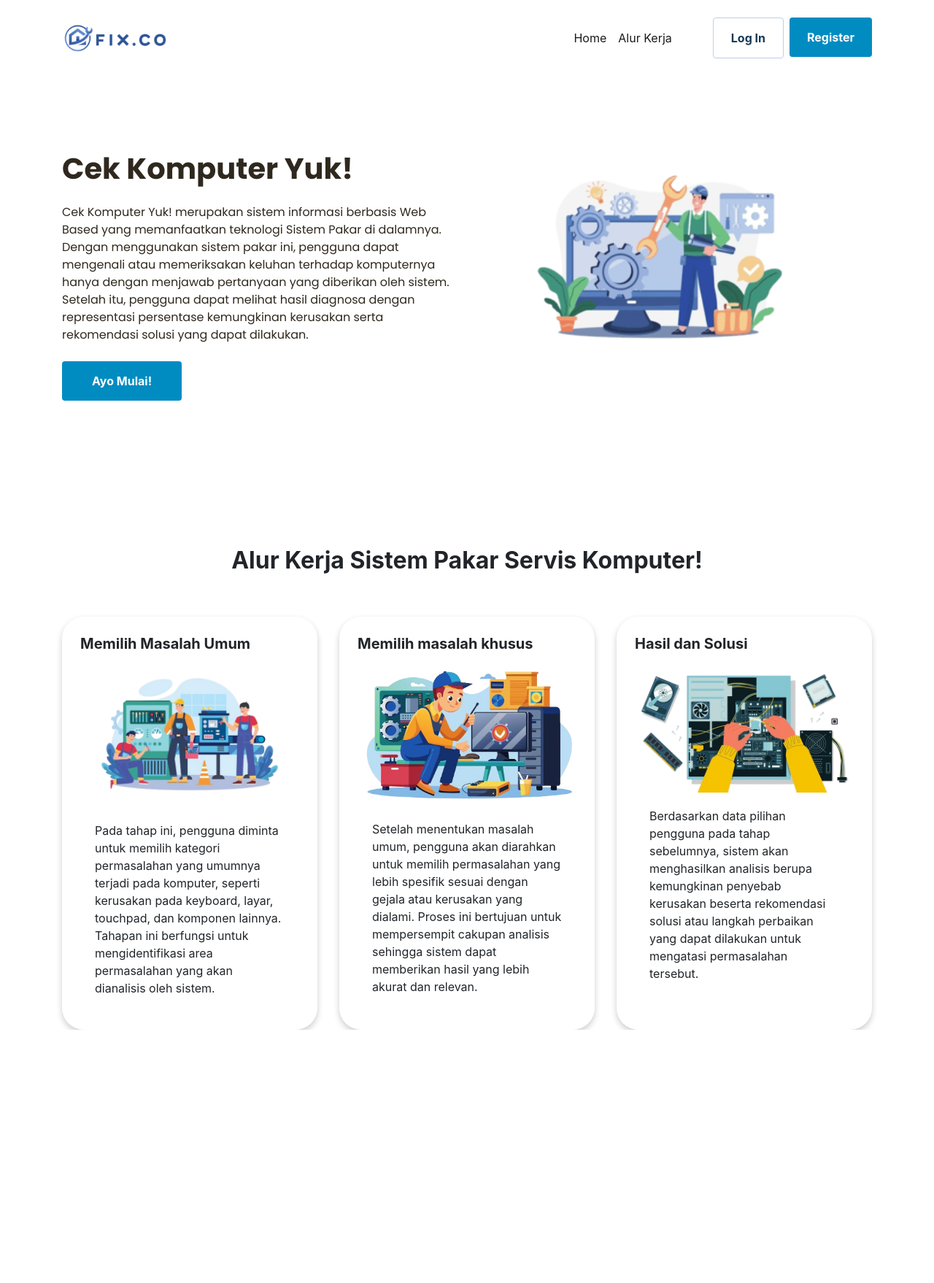
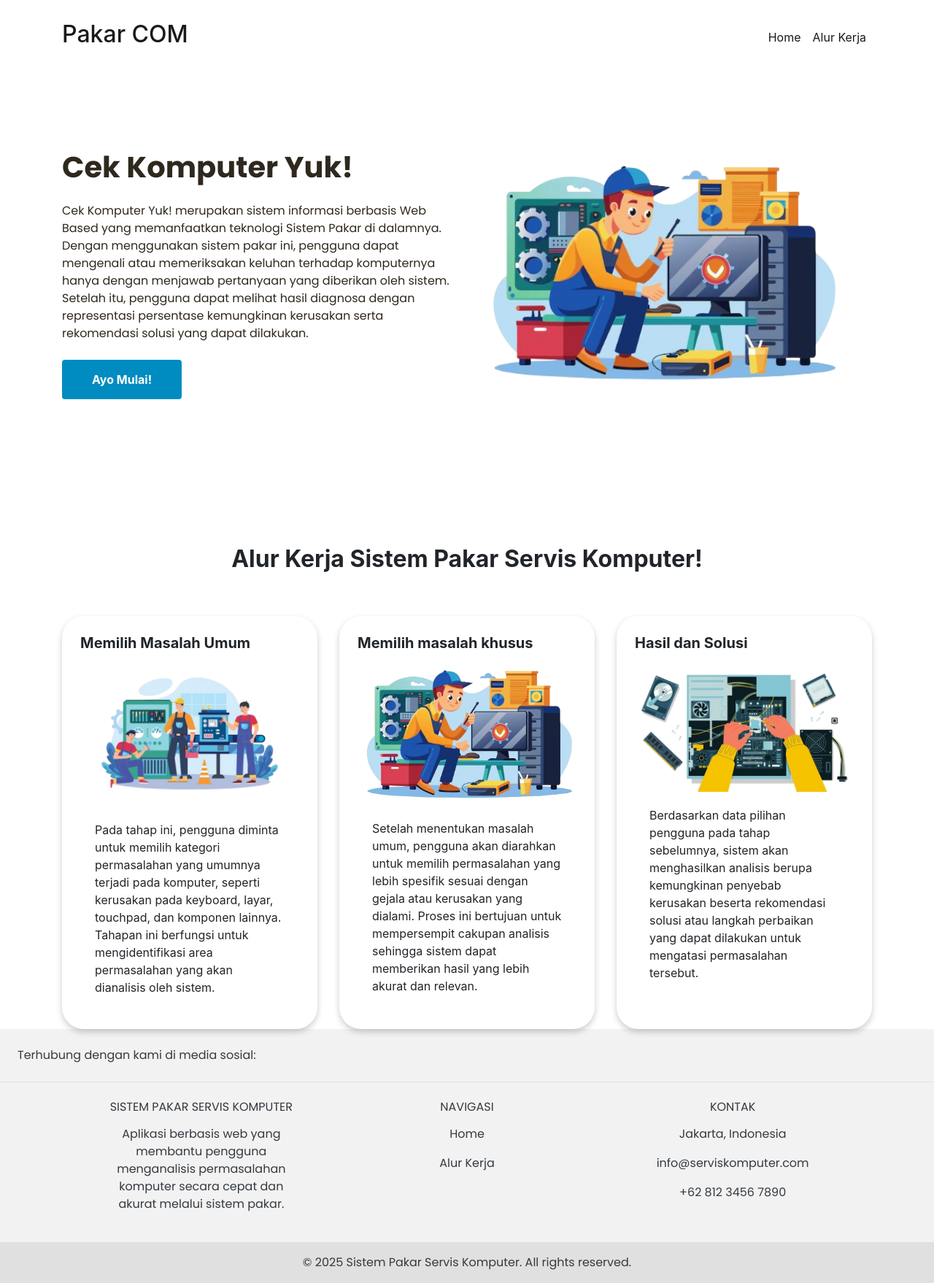
Before and after one commit to Master-proj/pakarkomputer, a PHP site: page / in a window 1280 px wide. Shown: the whole page at 73% size. Before the commit the page ends 1411 px from the top, so only its background shows below. Run offline with PHP 8.4, Linux system fonts and the light colour scheme.

Commit message:
update terbaru

```diff
--- a/index.php
+++ b/index.php
@@ -14,12 +14,14 @@
       rel="stylesheet"/>
     <link rel="stylesheet" href="custom.css" />
     <title>Fix.CO</title>
+    <style>
+    </style>
   </head>
   <body>
     <nav class="navbar py-2 navbar-expand-lg navbar-light">
       <div class="container">
         <a class="navbar-brand" href="#">
-          <img src="gambar\logobaru.png" width="150" alt="logo" />
+          <h2>Pakar COM</h2>
         </a>
         <button
           class="navbar-toggler"
@@ -36,53 +38,12 @@
         <div class="collapse navbar-collapse" id="navbarSupportedContent">
           <ul class="navbar-nav ml-auto">
             <li class="nav-item align-self-center active">
-              <a class="nav-link" href="index.php"
-                >Home <span class="sr-only">(current)</span></a
-              >
+              <a class="nav-link" href="index.php"> Home <span class="sr-only">(current)</span>
+              </a>
             </li>
             <li class="nav-item align-self-center active">
               <a class="nav-link"  href="#alur">Alur Kerja <span class="sr-only">(current)</span></a>
             </li>
-
-            <li class="nav-item ">
-              <!-- Button trigger modal -->
-              <button type="button" class="btn px-4 btn-secondary ml-5 logintombol" data-toggle="modal" data-target="#exampleModal">Log In</button>
-              </button>
-
-              <!-- Login -->
-              <div class="modal fade" id="exampleModal" tabindex="-1" role="dialog" aria-labelledby="exampleModalLabel" aria-hidden="true">
-                <div class="modal-dialog" role="document">
-                  <div class="modal-content">
-                    <div class="modal-header">
-                      <h5 class="modal-title" id="exampleModalLabel">Log In</h5>
-                      <!-- <button type="button" class="close" data-dismiss="modal" aria-label="Close">
-                          <span aria-hidden="true">&times;</span>
-                        </button> -->
-                    </div>
-                    <div class="modal-body">
-                      <form id="login-form" action="function.php?act=login" method="POST" >
-                        <div class="form-group">
-                          <div id="result"></div>
-                            <label for="nama" class="col-form-label">Username :</label>
-                              <input type="text" class="form-control" id="nama" name="nama" rows="3" placeholder="Username">
-                              <label for="pass" class="col-form-label">Password :</label>
-                              <input type="password" class="form-control" id="password" name="password" rows="3" placeholder="Password">
-                          </div>
-                        <div class="form-row">
-                    </div>
-                        <div class="modal-footer">
-                          <input type="submit" name="login_btn" id="login" class="btn btn-primary" value="Login">
-                        </div>
-                    </form>
-                  </div>
-                </div>
-              </div>
-            </li>
-            <li>
-              <a class="btn px-4 btn-primary ml-2" href="register.php" role="button"
-              >Register</a>
-            </li>
-
           </ul>
         </div>
       </div>
@@ -99,7 +60,7 @@
             <a class="btn btn-primary" href="register.php" role="button">Ayo Mulai!</a>
           </div>
           <div class="col d-none d-sm-block">
-            <img width="500" src="gambar\herobaru.png" alt="hero" />
+            <img width="500" src="gambar\msl_khusus.png" alt="hero" />
           </div>
         </div>
       </div>
@@ -139,10 +100,62 @@
           </div>
         </div>
       </div>
-    </sect>
+    </section>
+    <!-- Footer -->
+<footer class="text-center text-lg-start text-dark" style="background-color: #f2f2f2; font-family: 'Poppins', sans-serif;">
+  <section class="d-flex justify-content-center justify-content-lg-between p-4 border-bottom">
+    <div class="me-5 d-none d-lg-block">
+      <span>Terhubung dengan kami di media sosial:</span>
+    </div>
+
+    <div>
+      <a href="#" class="me-4 text-reset">
+        <i class="fab fa-facebook-f"></i>
+      </a>
+      <a href="#" class="me-4 text-reset">
+        <i class="fab fa-twitter"></i>
+      </a>
+      <a href="#" class="me-4 text-reset">
+        <i class="fab fa-instagram"></i>
+      </a>
+      <a href="#" class="me-4 text-reset">
+        <i class="fab fa-linkedin"></i>
+      </a>
+    </div>
+  </section>
+
+  <section>
+    <div class="container text-center text-md-start mt-4">
+      <div class="row mt-3">
+        <div class="col-md-4 col-lg-4 col-xl-3 mx-auto mb-4">
+          <h6 class="text-uppercase fw-bold mb-3">Sistem Pakar Servis Komputer</h6>
+          <p>
+            Aplikasi berbasis web yang membantu pengguna menganalisis permasalahan komputer secara cepat dan akurat melalui sistem pakar.
+          </p>
+        </div>
+
+        <div class="col-md-3 col-lg-2 col-xl-2 mx-auto mb-4">
+          <h6 class="text-uppercase fw-bold mb-3">Navigasi</h6>
+          <p><a href="index.php" class="text-reset">Home</a></p>
+          <p><a href="#alur" class="text-reset">Alur Kerja</a></p>
+        </div>
+
+        <div class="col-md-4 col-lg-3 col-xl-3 mx-auto mb-md-0 mb-4">
+          <h6 class="text-uppercase fw-bold mb-3">Kontak</h6>
+          <p><i class="fas fa-home me-3"></i> Jakarta, Indonesia</p>
+          <p><i class="fas fa-envelope me-3"></i> info@serviskomputer.com</p>
+          <p><i class="fas fa-phone me-3"></i> +62 812 3456 7890</p>
+        </div>
+      </div>
+    </div>
+  </section>
+
+  <div class="text-center p-3" style="background-color: #e0e0e0;">
+    © 2025 Sistem Pakar Servis Komputer. All rights reserved.
+  </div>
+</footer>
 
   </body>
-
   <script
     src="https://code.jquery.com/jquery-3.4.1.js"
     integrity="sha256-WpOohJOqMqqyKL9FccASB9O0KwACQJpFTUBLTYOVvVU="
```
